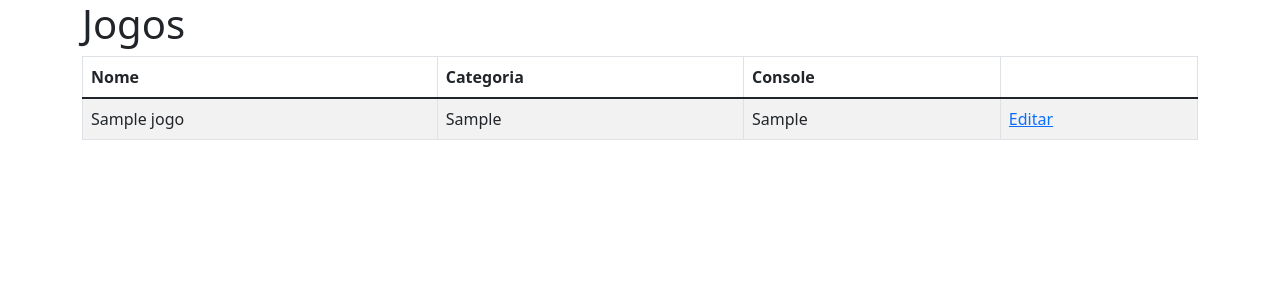
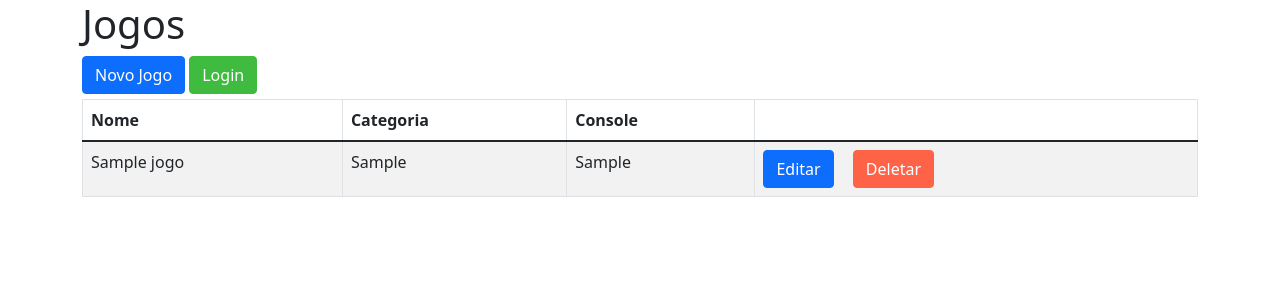
Before and after one commit to Larissa-LM/estudopython, a Flask app: page / in a window 1280 px wide. Shown: the top 300 px of the page. Run offline with Flask 2, Linux system fonts and the light colour scheme; tables that the repository leaves empty or names only in its code hold one stand-in row (values such as "Sample post"); some libraries are stand-ins or nearby versions.

Commit message:
Criando botão de deletar, novos botões de novo jogo e login no index e alteração de layout dos botões

```diff
--- a/flask-parte1/jogoteca/jogoteca.py
+++ b/flask-parte1/jogoteca/jogoteca.py
@@ -30,7 +30,7 @@ def index():
 
     #return "<h1>Olá mundo</h1>" Precisamos colocar tags html por estar trabalhando com web
 
-@app.route("/novojogo") #nova página com um forms para adicionar um novo jogo
+@app.route("/adicionar_novo_jogo") #nova página com um forms para adicionar um novo jogo
 def adicionar_novo_jogo():
     if "usuario_logado" not in session or session["usuario_logado"] == None:
         return redirect(url_for("login", proxima = url_for("adicionar_novo_jogo"))) #url dinâmica
@@ -51,7 +51,7 @@ def criar_novo_jogo():
 @app.route("/editar/<int:id>") #para passar parâmetros em uma rota utilizamos os <>
 def editar(id):
     if 'usuario_logado' not in session or session['usuario_logado'] == None:
-        return redirect(url_for('login', proxima=url_for('editar')))
+        return redirect(url_for('login', proxima=url_for('editar', id = id)))
     jogo = jogo_dao.busca_por_id(id)
     return render_template('editar.html', titulo = 'Editando jogo', jogo = jogo)
 
@@ -65,6 +65,12 @@ def atualizar():
     jogo = Jogo(nome,categoria,console, id)
     jogo_dao.salvar(jogo)
 
+    return redirect(url_for("index"))
+
+@app.route("/deletar/<int:id>")
+def deletar(id):
+    jogo_dao.deletar(id)
+    flash("Jogo removido com sucesso!")
     return redirect(url_for("index"))
 
 @app.route("/login")
--- a/flask-parte1/jogoteca/templates/lista.html
+++ b/flask-parte1/jogoteca/templates/lista.html
@@ -1,5 +1,9 @@
 {% extends "template.html" %}
 {% block conteudo %}
+
+<a class="btn btn-primary" style="margin-bottom: 5px;" href="{{ url_for('adicionar_novo_jogo') }}">Novo Jogo</a>
+<a class="btn btn-primary" style="margin-bottom: 5px; background-color:#3fbb3f; border-color:#3fbb3f;" href="{{ url_for('login') }}">Login</a>
+
 <table class="table table-striped table-responsive table-bordered">
     <thead class="thead-default">
         <tr>
@@ -15,7 +19,10 @@
             <td>{{jogo.nome}}</td>
             <td>{{jogo.categoria}}</td>
             <td>{{jogo.console}}</td>
-                    <td><a href="{{ url_for('editar', id=jogo.id) }}">Editar</a></td>
+            <td>
+                <a class="btn btn-primary" role="button"  href="{{ url_for('editar', id=jogo.id) }}">Editar</a>
+                <a class="btn btn-primary" role="button" style="margin-left:15px; background-color: #FF6347; border-color: #FF6347;" href="{{ url_for('deletar', id=jogo.id) }}">Deletar</a>
+            </td>
         </tr>
         {% endfor %}
     </tbody>
--- a/flask-parte1/jogoteca/templates/novo_jogo.html
+++ b/flask-parte1/jogoteca/templates/novo_jogo.html
@@ -1,5 +1,7 @@
 {% extends "template.html" %}
 {% block conteudo %}
+
+
 <form action = "{{ url_for('criar_novo_jogo') }}" method="post">
   <fieldset>
       <div class="form-group">
@@ -15,6 +17,8 @@
         <input type="text" id="console" name="console" class="form-control">
       </div>
       <button type="submit" class="btn btn-primary btn-salvar">Salvar</button>
+      <a class="btn btn-danger" style="margin: 10px ;" href="{{ url_for('index')}}">Voltar</a>
   </fieldset>
 </form>
+
 {% endblock %}
```
Lines whose indentation alone changed are shown as unchanged.
